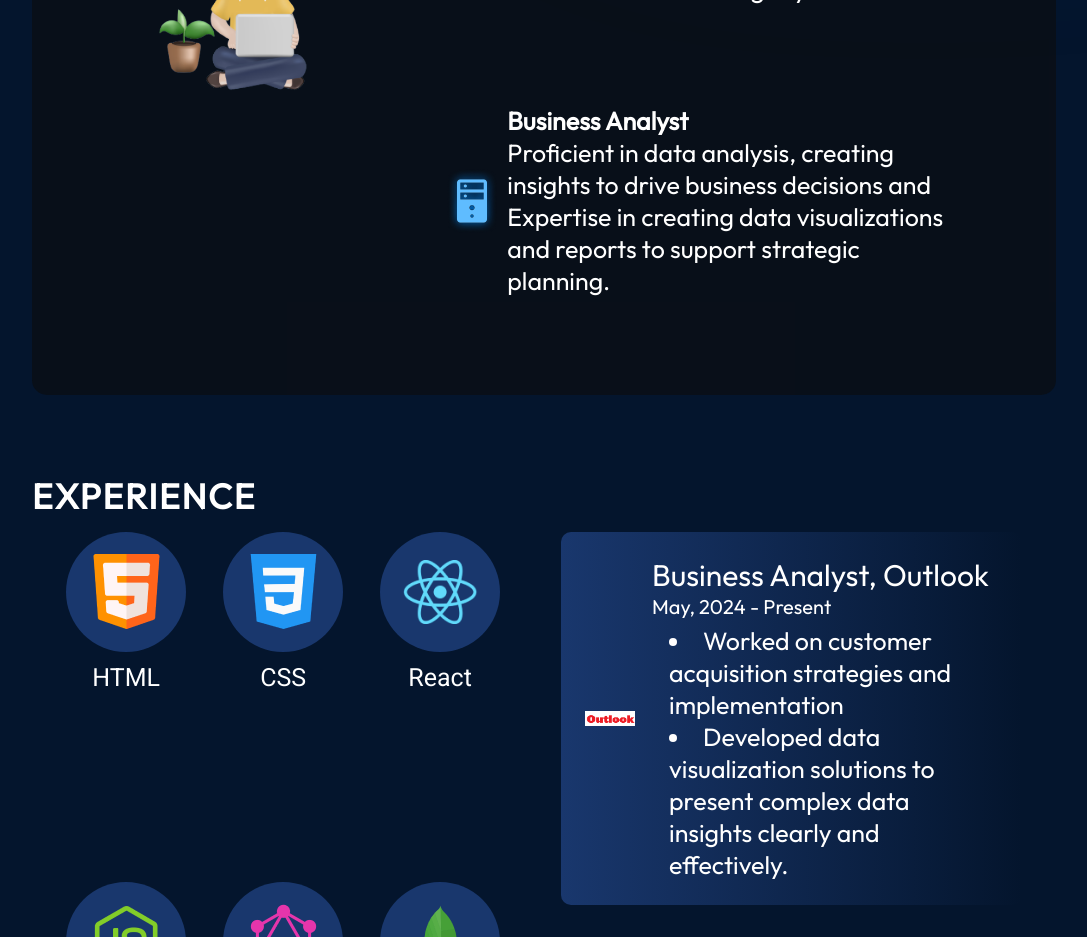
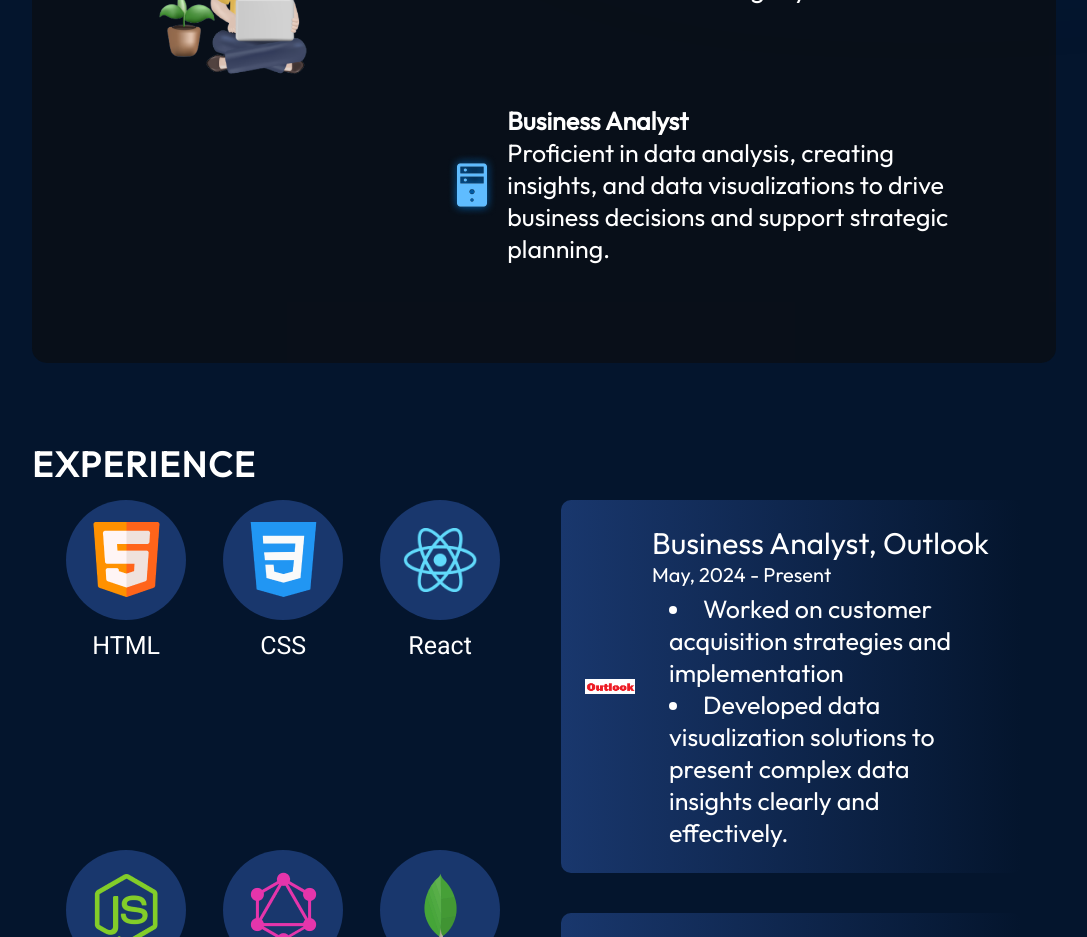
Before and after one commit to shreya403/Portfolio, a React (Vite) app: page / in a window 1280 px wide. Shown: the part 1300-2237 px from the top of the page, without its empty margins (96-1183 px from the left). Built offline with nearby package versions, Linux system fonts and the light colour scheme.

Commit message:
Update About.jsx

```diff
--- a/src/components/About/About.jsx
+++ b/src/components/About/About.jsx
@@ -39,8 +39,7 @@ export const About = () => {
             <div className={styles.aboutItemText}>
               <h3>Business Analyst</h3>
               <p>
-                Proficient in data analysis, creating insights to drive business decisions
-                and Expertise in creating data visualizations and reports to support strategic planning.
+              Proficient in data analysis, creating insights, and data visualizations to drive business decisions and support strategic planning.
               </p>
             </div>
           </li>
```
